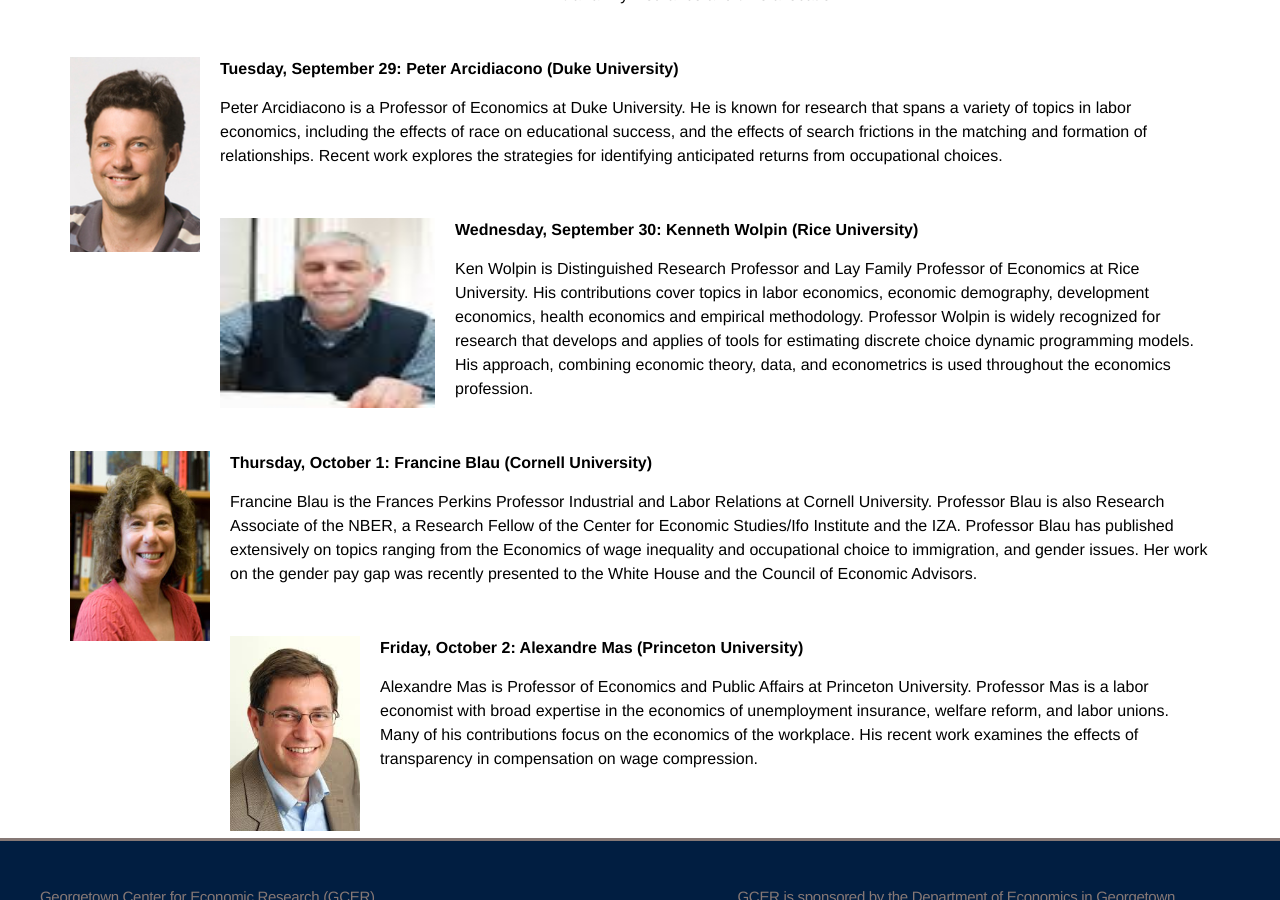
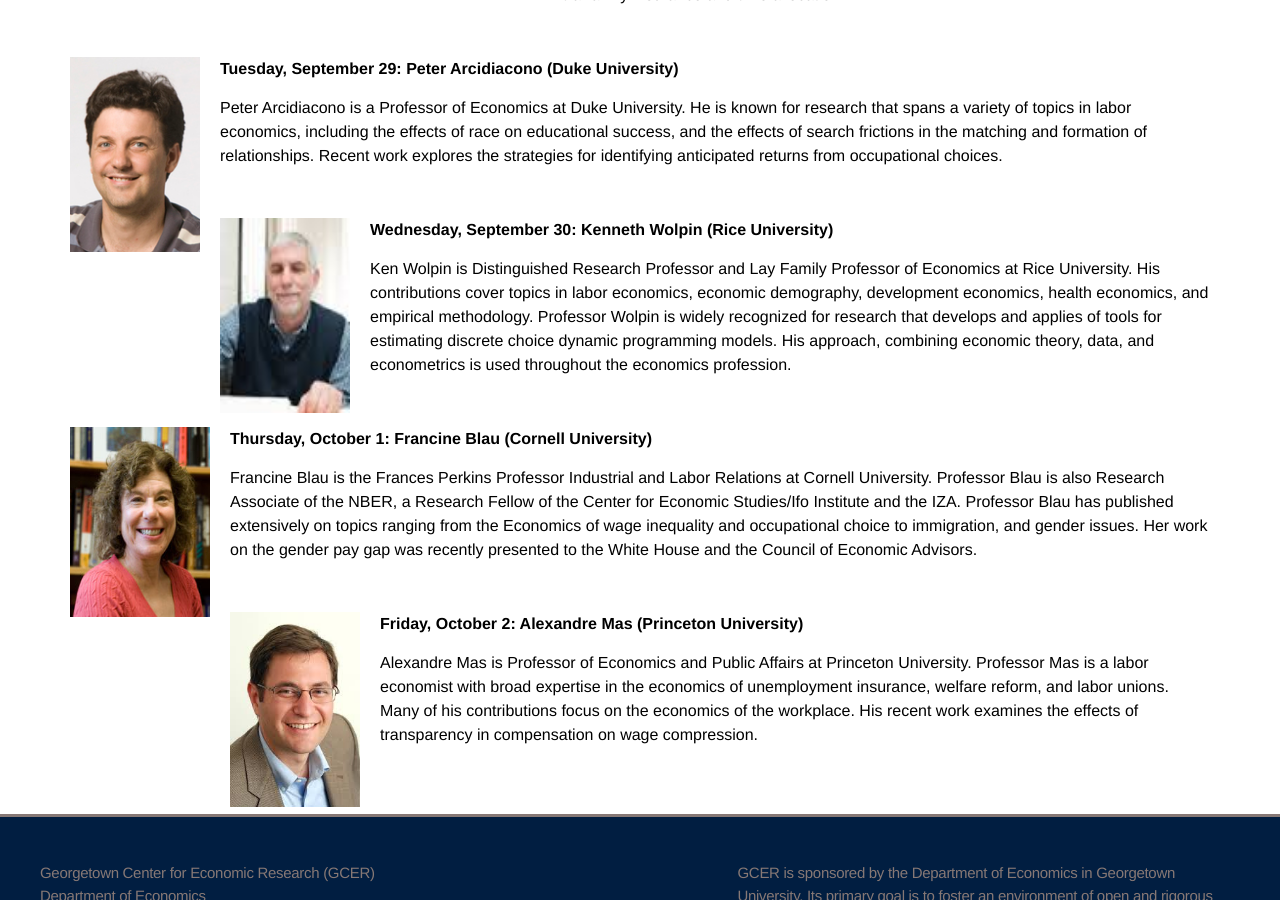
Before and after one commit to georgetown-econ/gcer, a Jekyll site: the page built from _posts/2015-08-24-gcer15-speakers.html, in a window 1280 px wide and 900 px high, scrolled down 947 px. Built offline with Jekyll 4.4.1, drawn with Linux system fonts in a browser that asks for light colours.

Commit message:
Updated 2015-08-24-gcer15-speakers.html

```diff
--- a/_posts/2015-08-24-gcer15-speakers.html
+++ b/_posts/2015-08-24-gcer15-speakers.html
@@ -4,6 +4,7 @@
 published: true
 title: "Schedule of upcoming  speakers for Fourth GCER-IZA Young Scholar Program announced"
 ---
+
 
 
 
@@ -32,12 +33,12 @@
 
 
 <div class="photo" style="float:left; margin-right: 20px;" >
-    <img src="/assets/images/Wolpin.jpg" width="215" height="190">
+    <img src="/assets/images/Wolpin.jpg" width="130" height="195">
   </div>
   <div class="description">
     <div class="schedule" style="margin-bottom: 15px;"> <strong> Wednesday, September 30: Kenneth Wolpin (Rice University) </strong> </div>
     <div class="bio" style="margin-bottom: 50px;">
-      Ken Wolpin is Distinguished Research Professor and Lay Family Professor of Economics at Rice University. His contributions cover  topics in   labor economics, economic demography, development economics, health economics and empirical methodology. Professor Wolpin is widely recognized for  research that develops and applies of tools for estimating discrete choice dynamic programming models. His  approach, combining economic theory, data,  and econometrics is used throughout  the economics profession.
+      Ken Wolpin is Distinguished Research Professor and Lay Family Professor of Economics at Rice University. His contributions cover  topics in   labor economics, economic demography, development economics, health economics, and empirical methodology. Professor Wolpin is widely recognized for  research that develops and applies of tools for estimating discrete choice dynamic programming models. His  approach, combining economic theory, data,  and econometrics is used throughout  the economics profession.
   </div>
 
 
```
